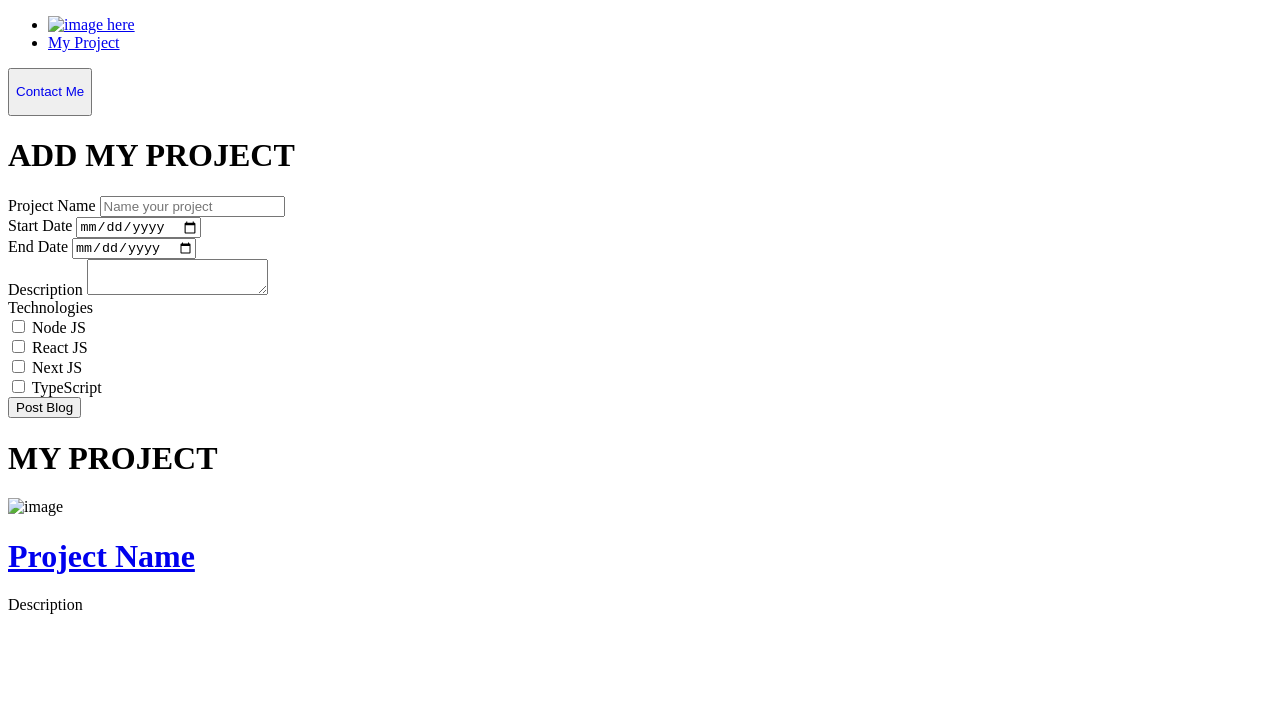
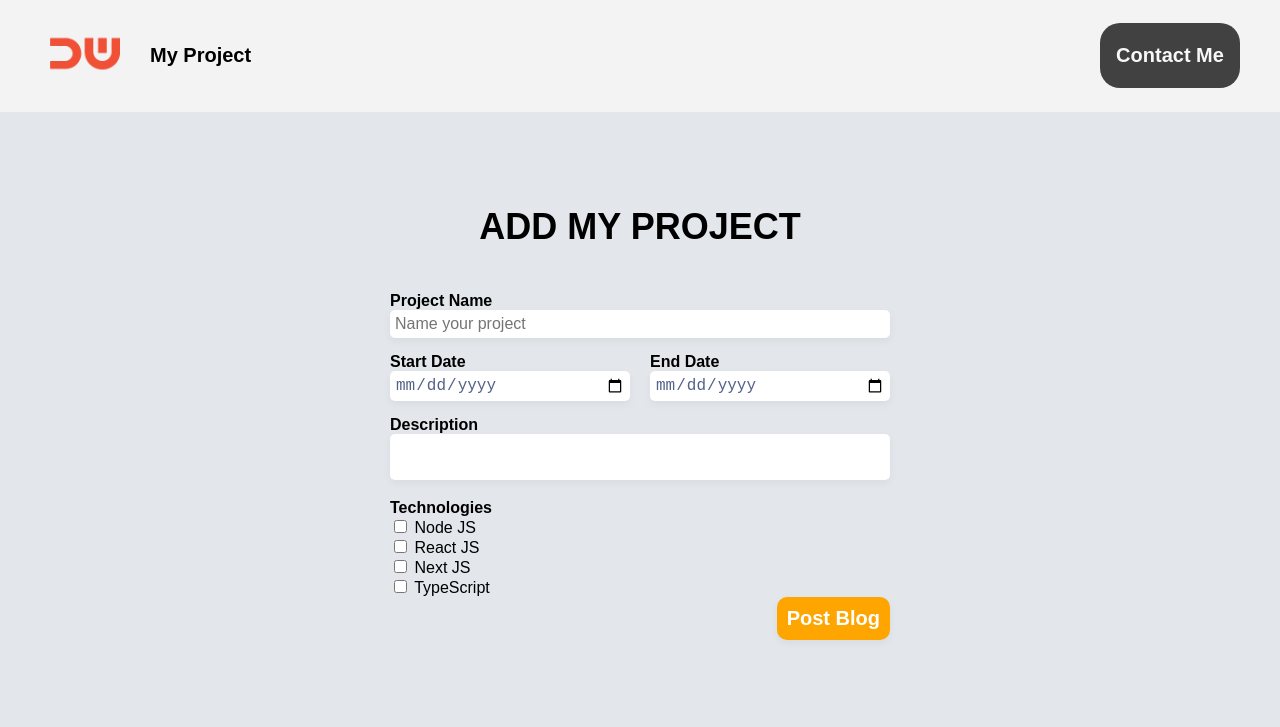
Before and after one commit to Syahru3/TASK, a plain HTML site: page my-project.html in a window 1280 px wide. Shown: the top 727 px of the page. Drawn offline with Linux system fonts and the light colour scheme.

Commit message:
first commit

```diff
--- a/my-project.html
+++ b/my-project.html
@@ -4,25 +4,25 @@
     <meta charset="UTF-8">
     <meta name="viewport" content="width=device-width, initial-scale=1.0">
     <title>BLog</title>
-    <link rel="stylesheet" href="/Day 4/Task 4/my-project.css">
-    <link rel="stylesheet" href="/Day 4/Task 4/contact.css">
+    <link rel="stylesheet" href="/my-project.css">
+    <link rel="stylesheet" href="/contact.css">
 </head>
 <body class="first-body">
     <nav>
         <div class="left">
             <ul>
                 <li>
-                    <a href="/Day 4/Task 4/index.html">
+                    <a href="/index.html">
                         <img
                         class="home-logo"
-                        src="/Day 4/Task 4/Assets/Icon/Logo-DumbWays.png"
+                        src="/Assets/Icon/Logo-DumbWays.png"
                         alt="image here">
                     </a>
 
                     <!-- <a href="/Day 4/Task 4/Home-DB.html">Home</a> -->
                 </li>
                 <li>
-                    <a href="/Day 4/Task 4/my-project.html">My Project</a>
+                    <a href="/my-project.html">My Project</a>
                 </li>
             </ul>
         </div>
@@ -187,7 +187,7 @@
     <!-- CARD -->
         <div class="card">
             <img class="card-image"
-            src="/Day 4/Task 4/Assets/Images/pencil.jpg"
+            src="/Assets/Images/pencil.jpg"
             alt="image"
             >
 
@@ -245,6 +245,6 @@
     </div>
     </div>
 
-   <script src="/Day 4/Task 4/my-project.js"></script>
+   <script src="/my-project.js"></script>
 </body>
 </html>
--- a/my-project.js
+++ b/my-project.js
@@ -45,7 +45,7 @@ function renderBlog(){
         `
         <div class="card">
             <img class="card-image"
-            src="/Day 4/Task 4/Assets/Images/pencil.jpg"
+            src="/Assets/Images/pencil.jpg"
             alt="image"
             >
 
```
Also changed, not shown: contact.html (+5 -5 lines), index.html (+6 -5 lines).
